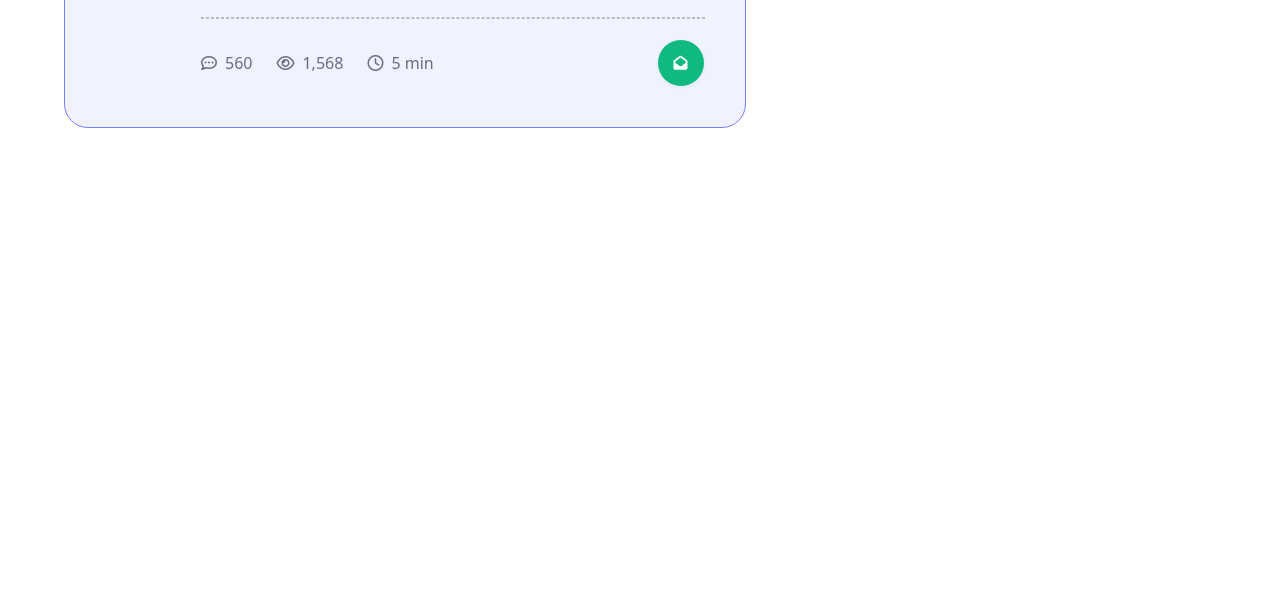
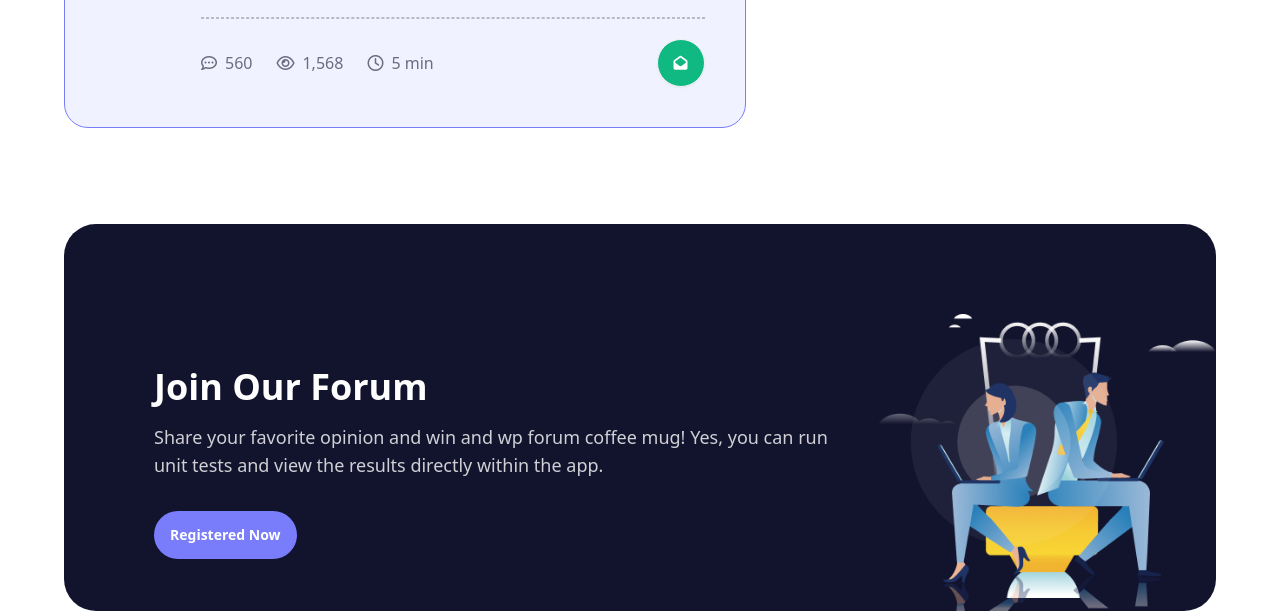
Before and after one commit to Niloy4001/Retro-forum, a plain HTML site: page index.html in a window 1280 px wide. Shown: the part 1749-2360 px from the top of the page. Before the commit the page ends 1973 px from the top, so only its background shows below. Drawn offline with nearby package versions, Linux system fonts and the light colour scheme.

Commit message:
join forum section added

```diff
--- a/index.html
+++ b/index.html
@@ -206,16 +206,38 @@
                 <div class="bg-[#12132D]/[0.05] rounded-3xl p-6">
                     <div class="flex justify-between items-center mb-4">
                         <p class="text-lg lg:text-xl font-bold text-[#12132D]">Title</p>
-                        <p class="text-sm lg:text-base font-normal text-[#12132D]/[0.6]"><i class="fa-solid fa-check mr-2" style="color: #3dce09;"></i>Mark as read (4)</p>
+                        <p class="text-sm lg:text-base font-normal text-[#12132D]/[0.6]"><i
+                                class="fa-solid fa-check mr-2" style="color: #3dce09;"></i>Mark as read (4)</p>
                     </div>
                     <div class="flex justify-between items-center p-4 bg-white rounded-2xl">
-                        <p class="text-lg lg:text-xl font-semibold text-[#12132D]">10 Kids Unaware of Their Halloween Costume</p>
-                        <p class="text-sm lg:text-base font-normal text-[#12132D]/[0.6] space-x-2 flex"><span><i class="fa-regular fa-eye"></i></span><span>1,568</span></p>
+                        <p class="text-lg lg:text-xl font-semibold text-[#12132D]">10 Kids Unaware of Their Halloween
+                            Costume</p>
+                        <p class="text-sm lg:text-base font-normal text-[#12132D]/[0.6] space-x-2 flex"><span><i
+                                    class="fa-regular fa-eye"></i></span><span>1,568</span></p>
                     </div>
                 </div>
             </div>
         </div>
     </section>
+    <!-- Forum section -->
+     <section class="w-[90%] mx-auto">
+        <div class="w-full">
+            <div class="w-full bg-[#12132D] rounded-[32px] pl-[90px] pt-[90px] grid grid-cols-1 lg:grid-cols-9 gap-6 items-center">
+                <!-- left div -->
+                 <div class="col-span-1 lg:col-span-6">
+                    <h1 class="text-2xl lg:text-4xl font-extrabold text-white mb-4">Join Our Forum</h1>
+                    <p class="text-base lg:text-lg font-normal text-white/[0.8] mb-8">Share your favorite opinion and win and wp forum coffee mug! Yes, you can run unit tests and view the results directly within the app. </p>
+                    <div>
+                        <button class="btn bg-[#797DFC] text-white rounded-full border-none">Registered Now</button>
+                    </div>
+                 </div>
+                 <!-- right div -->
+                  <div class="col-span-1 lg:col-span-3">
+                    <img src="images/joinforum.png" alt="">
+                  </div>
+            </div>
+        </div>
+     </section>
 </body>
 
 </html>
```
